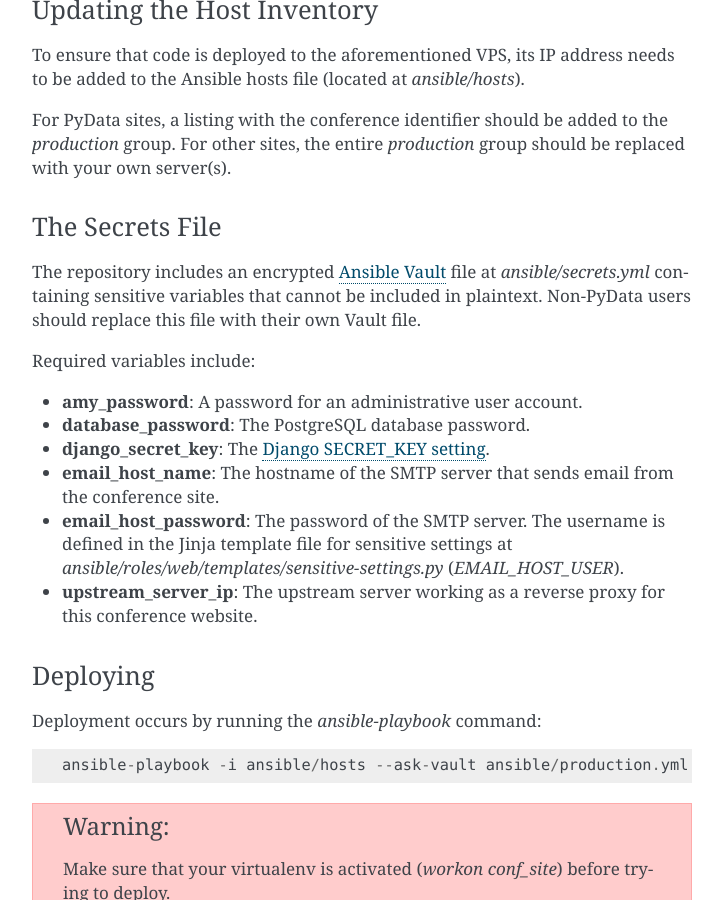
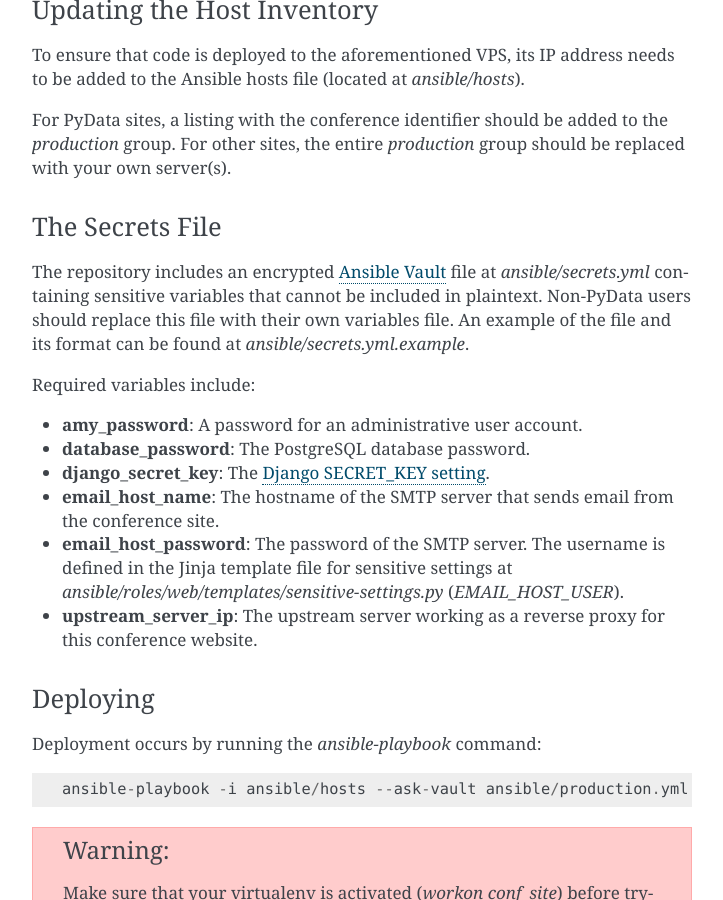
Before and after one commit to pydata/conf_site, a Sphinx documentation site: the page built from docs/source/deployment.rst, in a window 1280 px wide and 900 px high, scrolled down 1472 px. Shown: the whole window, without its empty margins (388-1111 px from the left). Built offline with Sphinx 7.4.7, drawn with Linux system fonts in a browser that asks for light colours.

Commit message:
Supplement documentation with example secrets.yml.

```diff
--- a/docs/source/deployment.rst
+++ b/docs/source/deployment.rst
@@ -85,7 +85,8 @@
 The repository includes an encrypted `Ansible Vault`_ file at
 `ansible/secrets.yml` containing sensitive variables that cannot
 be included in plaintext. Non-PyData users should replace this file with
-their own Vault file.
+their own variables file. An example of the file and its format can
+be found at `ansible/secrets.yml.example`.
 
 .. _Ansible Vault: https://docs.ansible.com/ansible/playbooks_vault.html
 
```
Also changed, not shown: 1 other file.
